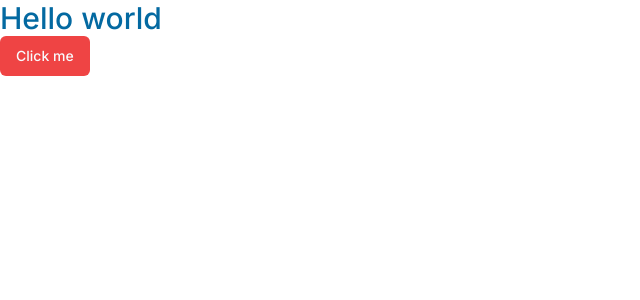
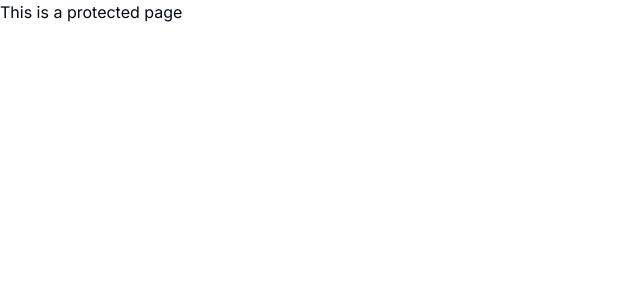
Before and after one commit to harshil35/Math-With-Mercury, a Next.js app: page / in a window 1280 px wide. Shown: the top 300 px of the page, without its empty margins (0-640 px from the left). Built offline with nearby package versions, Linux system fonts and the light colour scheme.

Commit message:
foldder setup

```diff
--- /dev/null
+++ b/app/(auth)/(routes)/sign-in/page.tsx
@@ -0,0 +1,9 @@
+const SignInPage = () => {
+    return (
+        <div>
+            This is an unprotected page
+        </div>
+    );
+}
+
+export default SignInPage;
--- /dev/null
+++ b/app/(dashboard)/(routes)/page.tsx
@@ -0,0 +1,5 @@
+export default function Home() {
+  return (
+    <p>This is a protected page</p>
+  );
+}
--- a/app/page.tsx
+++ /dev/null
@@ -1,14 +0,0 @@
-import { Button } from "@/components/ui/button";
-
-export default function Home() {
-  return (
-    <div>
-      <p className="text-3xl font-medium text-sky-700">
-        Hello world
-      </p>
-      <Button variant="destructive" >
-        Click me
-      </Button>
-    </div>
-  );
-}
```
